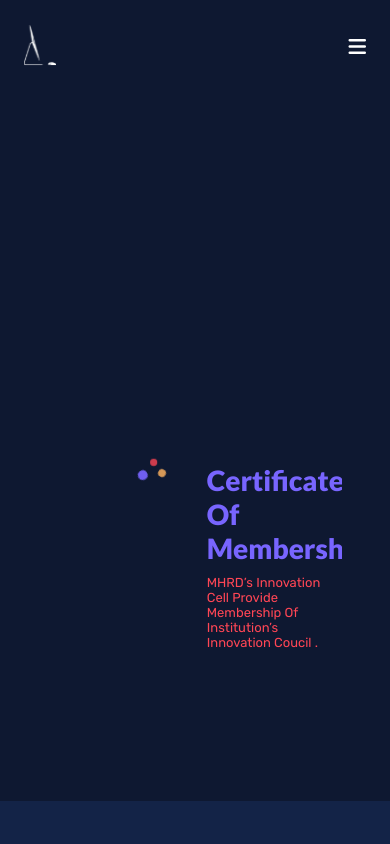
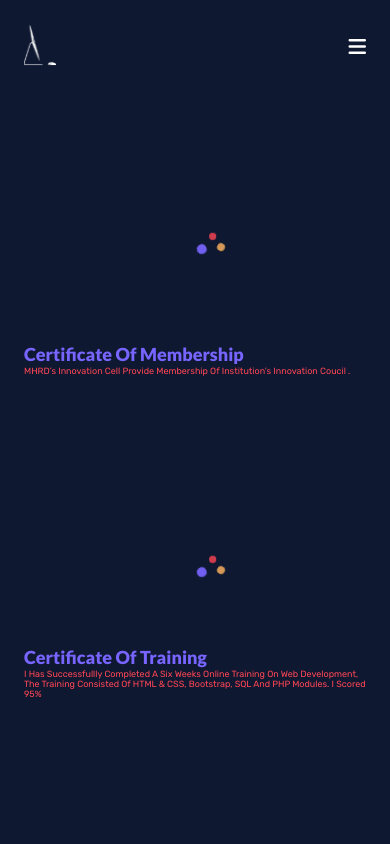
Before and after one commit to mdsahilhussain/msahilhussain, a React (Create React App) app: page /certificate in a window 390 px wide. Shown: the top 844 px of the page. Built offline with nearby package versions, Linux system fonts and the light colour scheme.

Commit message:
certificat mobile view

```diff
--- a/src/Content/Experience/experience.css
+++ b/src/Content/Experience/experience.css
@@ -143,8 +143,8 @@
   }
 
   .experience___style___headlineSection--imgae2 {
-    bottom: -85vh;
-    right: -10%;
+    bottom: -90vh;
+    right: -5%;
     height: 80px;
   }
 
@@ -154,7 +154,7 @@
 
   .experience___style___workingDetail {
     margin-top: 18px;
-    width: 100%;
+    width: 85%;
     padding: 1rem 1.5rem;
     border-radius: 10px;
   }
--- a/src/Content/Highlight/highlight.css
+++ b/src/Content/Highlight/highlight.css
@@ -130,6 +130,39 @@
     font-size: 28px;
   }
 
+  .highLight___cardSection--card {
+    border: none;
+    box-shadow: 12px 12px 25px rgba(6, 10, 20, 0.45),
+      -12px -12px 25px rgba(22, 38, 78, 0.45);
+  }
+
+  .highLight___cardSection--card:nth-child(1) i {
+    background-color: var(--hoverColor1);
+    color: var(--text-color);
+  }
+
+  .highLight___cardSection--card:nth-child(1) h4 {
+    color: var(--hoverColor1);
+  }
+
+  .highLight___cardSection--card:nth-child(2) i {
+    background-color: var(--primary-color);
+    color: var(--text-color);
+  }
+
+  .highLight___cardSection--card:nth-child(2) h4 {
+    color: var(--primary-color);
+  }
+
+  .highLight___cardSection--card:nth-child(3) i {
+    background-color: var(--hoverColor3);
+    color: var(--text-color);
+  }
+
+  .highLight___cardSection--card:nth-child(3) h4 {
+    color: var(--hoverColor3);
+  }
+
   .highLight___detailSection {
     margin-top: 2rem;
     flex-direction: column-reverse;
--- a/src/PCD/Certfication/certfication.css
+++ b/src/PCD/Certfication/certfication.css
@@ -60,3 +60,57 @@
   border-radius: 25px;
   object-fit: fill;
 }
+
+@media only screen and (max-width: 1024px) {
+}
+
+@media only screen and (max-width: 576px) {
+  .certification {
+    padding: 1.5rem 1.5rem;
+    height: 85vh;
+  }
+
+  .certification___body {
+    height: 100%;
+  }
+
+  .certification___body--content {
+    align-items: flex-start;
+    height: 36%;
+    margin-bottom: 4rem;
+    flex-direction: column;
+  }
+
+  .certification___body--detail {
+    margin-top: 2rem;
+    height: 100%;
+    width: 100%;
+    height: fit-content;
+  }
+
+  .certification___body--detail__content {
+    width: 100%;
+    height: fit-content;
+    bottom: 0%;
+    left: 0%;
+  }
+
+  .certification___body--detail__content h2 {
+    font-size: 18px;
+  }
+
+
+  .certification___body--detail__content p {
+    margin-top: 1px;
+    font-size: 9px;
+  }
+
+  .certification___body--image {
+    width: 100%;
+    text-align: center;
+  }
+
+  .certification___body--image > img {
+    border-radius: 5px;
+  }
+}
```
